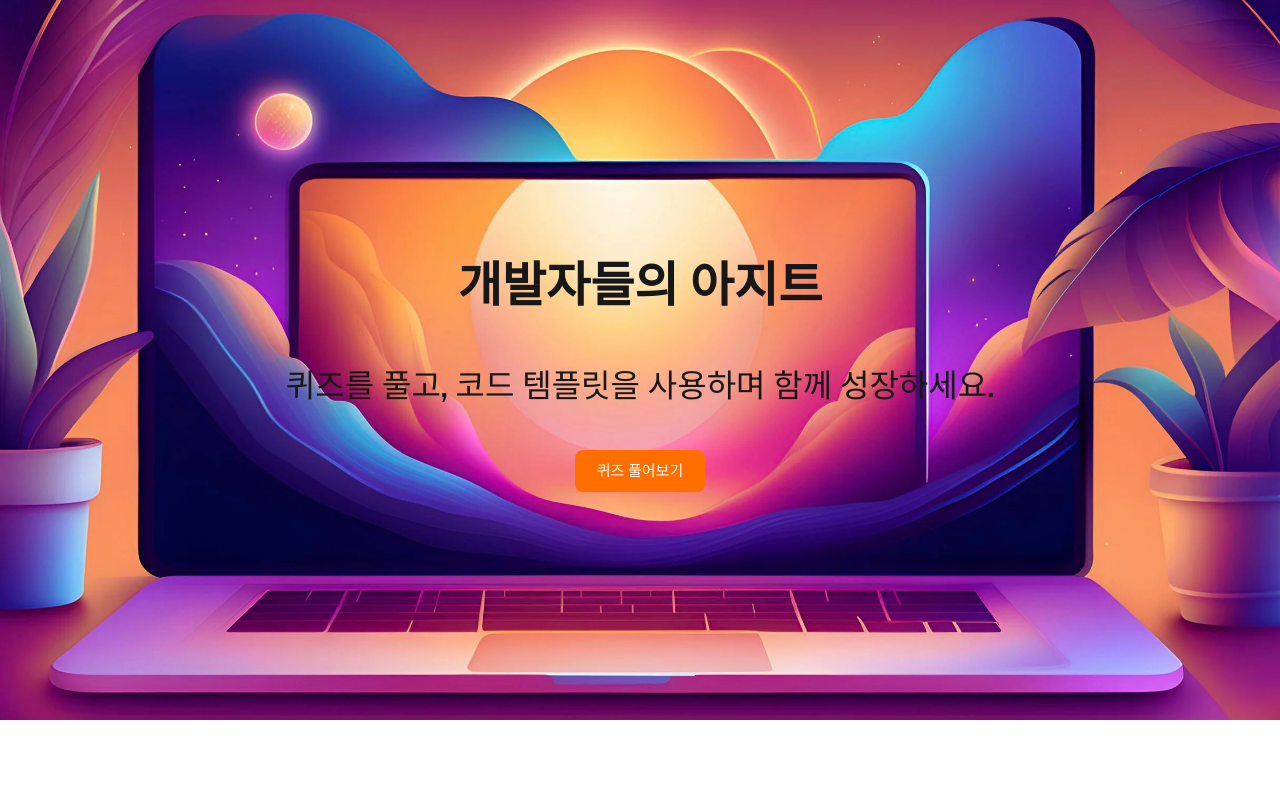
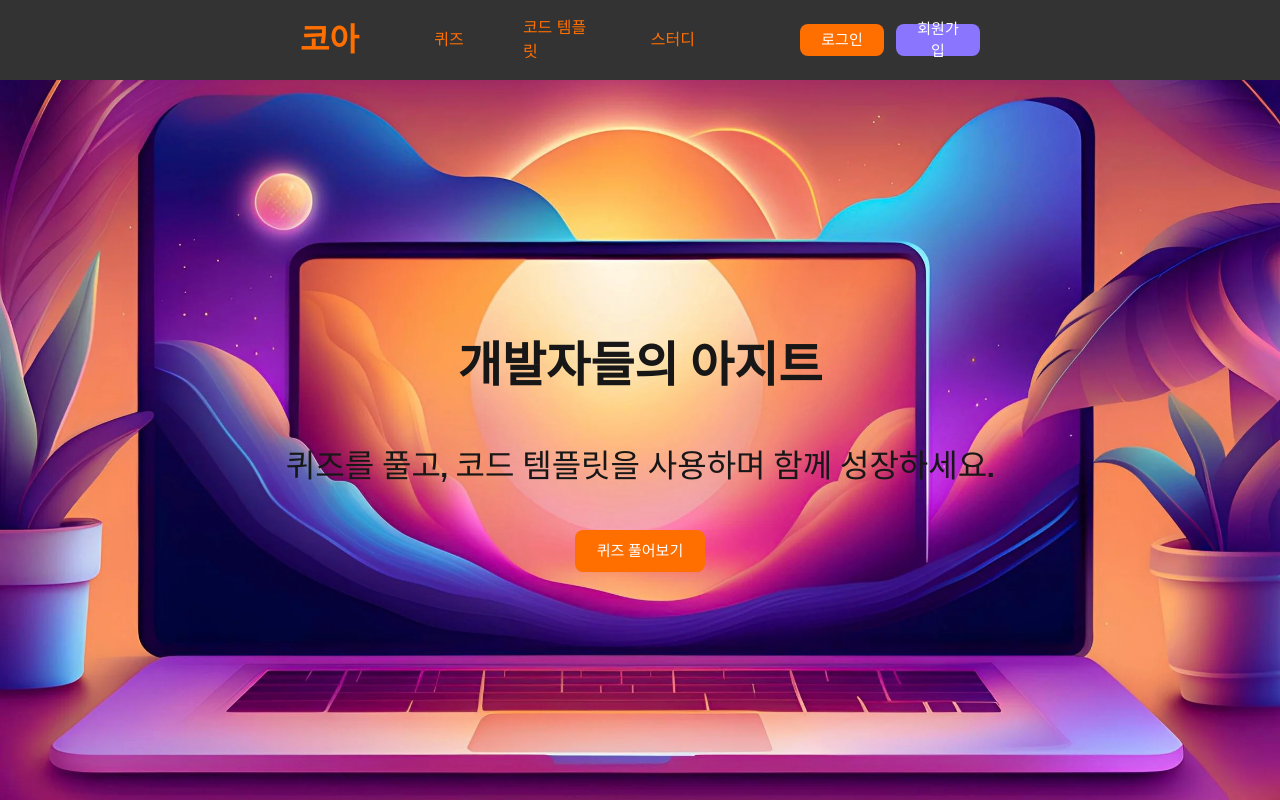
Before and after one commit to BrightJun96/FE_jjalseu_playground, a Next.js app: page / in a window 1280 px wide. Built offline with nearby package versions, Linux system fonts and the light colour scheme.

Commit message:
- prefetch 페이지 지정

```diff
--- a/app/_layout/header.tsx
+++ b/app/_layout/header.tsx
@@ -46,7 +46,10 @@ const Header = () => {
                     <ul className={"flex gap-3 text-title3Normal text-primary-normal"}>
                         {NAVMENU.map((item, index) => (
                             <li key={index} className={`cursor-pointer px-[12px] flex justify-center items-center w-[100px]  h-[32px] rounded-[8px] hover:bg-primary-dark hover:text-white ${getActiveClass(item.link)}`}>
-                                <Link href={`/${item.link}`}>{item.title}</Link>
+                                <Link
+                                    href={`/${item.link}`}
+                                    prefetch={true}
+                                >{item.title}</Link>
                             </li>
                         ))}
                     </ul>
@@ -54,10 +57,16 @@ const Header = () => {
             </div>
             {/* 로그인,회원가입 & 프로필 */}
             <div className={"flex gap-3 items-center"}>
-                <Link href={"/login"}>
+                <Link
+                    href={"/login"}
+                    prefetch={false}
+                >
                     <PrimaryButton text={"로그인"} color={"primary"} />
                 </Link>
-                <Link href={"/signup"}>
+                <Link
+                    href={"/signup"}
+                    prefetch={false}
+                >
                     <PrimaryButton text={"회원가입"} color={"primarySecondary"} />
                 </Link>
 
--- a/app/layout.tsx
+++ b/app/layout.tsx
@@ -1,7 +1,7 @@
 import type { Metadata } from "next";
 import localFont from "next/font/local";
 import "./globals.css";
-// import Header from "@/app/_layout/header";
+import Header from "@/app/_layout/header";
 
 const geistSans = localFont({
   src: "./fonts/GeistVF.woff",
@@ -29,7 +29,7 @@ export default function RootLayout({
       <body
         className={`${geistSans.variable} ${geistMono.variable} antialiased`}
       >
-      {/*<Header/>*/}
+      <Header/>
       <main className={"w-full h-[calc(100vh-80px)] bg-background  flex justify-center items-center"}>
         {children}
       </main>
```
